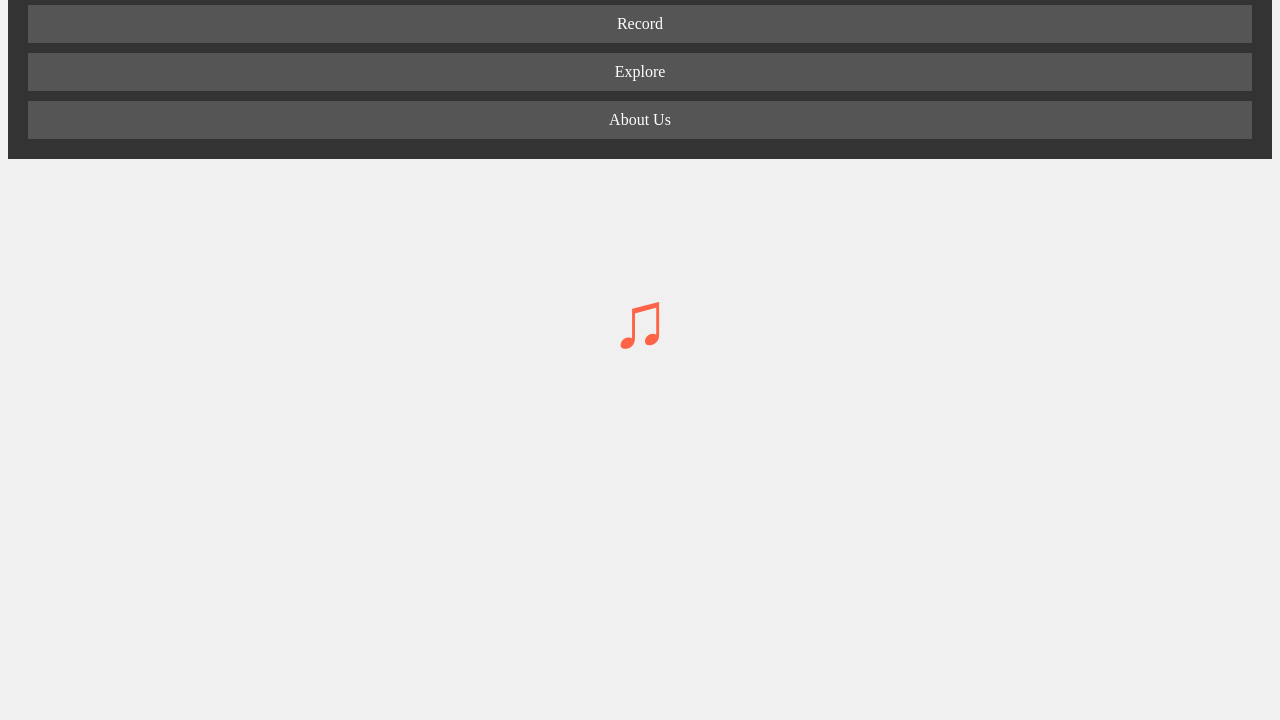
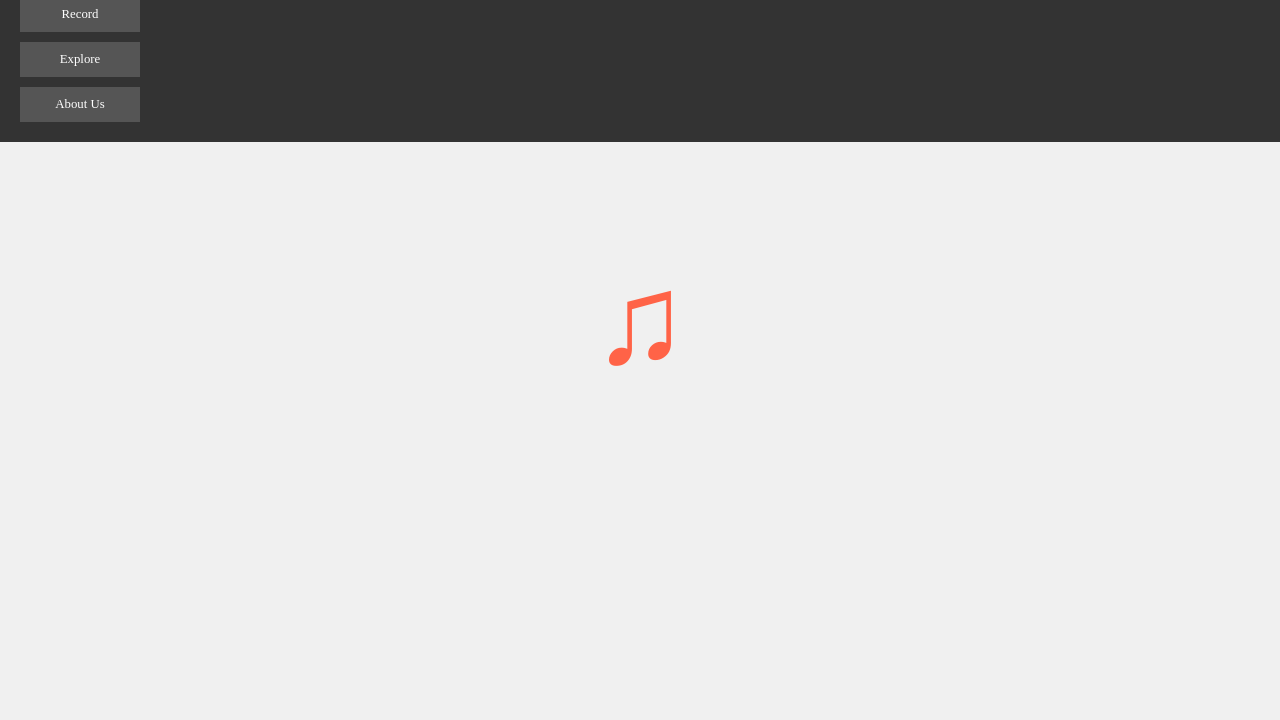
Before and after one commit to paulmaleauxney/audieaux, a plain HTML site: page index.html in a window 1280 px wide. Shown: the part 80-800 px from the top of the page. Drawn offline with Linux system fonts and the light colour scheme.

Commit message:
Update index.html

```diff
--- a/index.html
+++ b/index.html
@@ -7,8 +7,8 @@
     <link rel="stylesheet" href="https://fonts.googleapis.com/css2?family=Noto+Sans+Symbols&display=swap">
     <style>
         body {
-            margin: 1000;
-            padding: 1000;
+            margin: 0;
+            padding: 0;
             overflow: hidden;
             display: flex;
             background-color: #f0f0f0; /* Set the background color for the whole body */
@@ -41,10 +41,12 @@
             text-align: center;
             cursor: pointer;
             text-decoration: none;
+            width: 100px; /* Adjusted button width */
+            font-size: 0.8em; /* Adjusted font size */
         }
 
         #centerNote {
-            font-size: 5em;
+            font-size: 8em; /* Increased musical note size */
             position: absolute;
             left: 50%;
             top: 50%;
```
